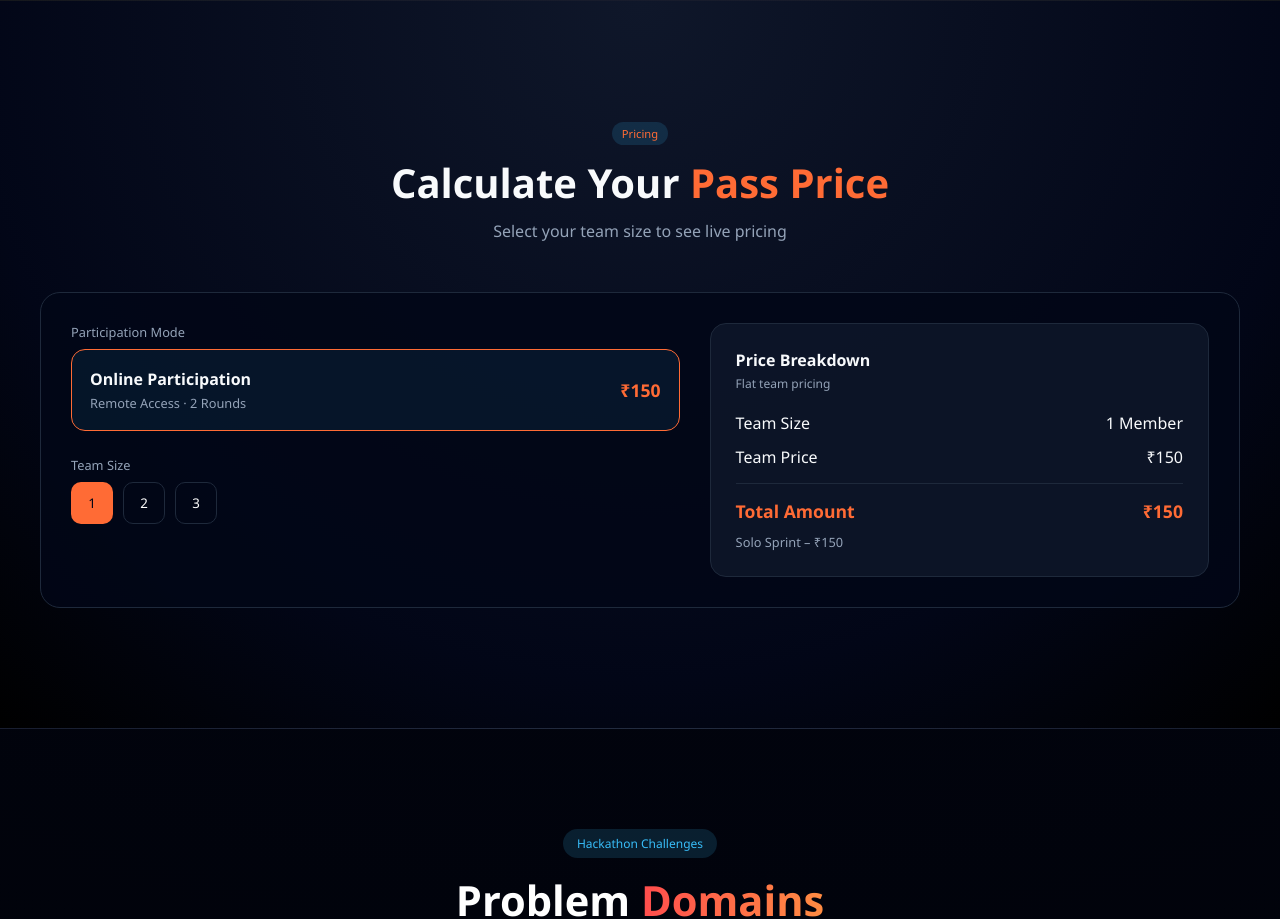
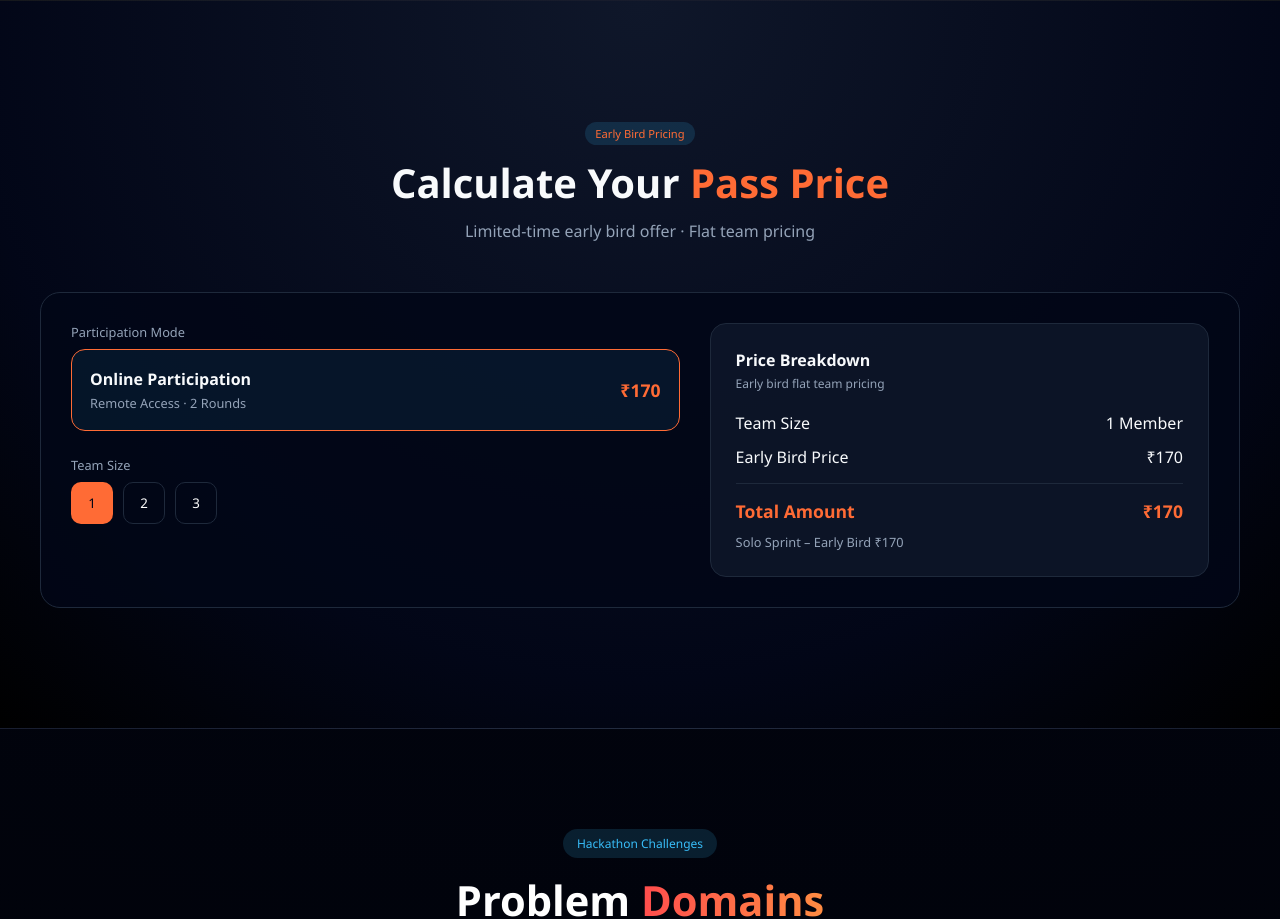
Before and after one commit to akash-1316/ideasprint-frontend, a React (Vite) app: page / in a window 1280 px wide. Shown: the part 800-1719 px from the top of the page. Built offline with nearby package versions, Linux system fonts and the light colour scheme.

Commit message:
Update Pricing.jsx

```diff
--- a/src/components/Pricing/Pricing.jsx
+++ b/src/components/Pricing/Pricing.jsx
@@ -2,11 +2,11 @@ import { useState } from "react";
 import "./Pricing.css";
 
 export default function Pricing() {
-  // ✅ SLAB PRICING
+  // 🔥 EARLY BIRD TEAM PRICING
   const PRICE_MAP = {
-    1: 150,
-    2: 250,
-    3: 350,
+    1: 170,
+    2: 255,
+    3: 340,
   };
 
   const [teamSize, setTeamSize] = useState(1);
@@ -15,14 +15,14 @@ export default function Pricing() {
 
   return (
     <section className="pricing-section" id="pricing">
-      <span className="pricing-tag">Pricing</span>
+      <span className="pricing-tag">Early Bird Pricing</span>
 
       <h2>
         Calculate Your <span>Pass Price</span>
       </h2>
 
       <p className="pricing-sub">
-        Select your team size to see live pricing
+        Limited-time early bird offer · Flat team pricing
       </p>
 
       <div className="pricing-card">
@@ -55,15 +55,17 @@ export default function Pricing() {
         {/* RIGHT */}
         <div className="pricing-right">
           <h4>Price Breakdown</h4>
-          <p className="muted">Flat team pricing</p>
+          <p className="muted">Early bird flat team pricing</p>
 
           <div className="row">
             <span>Team Size</span>
-            <span>{teamSize} Member{teamSize > 1 ? "s" : ""}</span>
+            <span>
+              {teamSize} Member{teamSize > 1 ? "s" : ""}
+            </span>
           </div>
 
           <div className="row">
-            <span>Team Price</span>
+            <span>Early Bird Price</span>
             <span>₹{PRICE_MAP[teamSize]}</span>
           </div>
 
@@ -75,9 +77,9 @@ export default function Pricing() {
           </div>
 
           <p className="calc">
-            {teamSize === 1 && "Solo Sprint – ₹150"}
-            {teamSize === 2 && "Duo Drive – ₹250"}
-            {teamSize === 3 && "Trio Thunder – ₹350"}
+            {teamSize === 1 && "Solo Sprint – Early Bird ₹170"}
+            {teamSize === 2 && "Duo Drive – Early Bird ₹255"}
+            {teamSize === 3 && "Trio Thunder – Early Bird ₹340"}
           </p>
         </div>
       </div>
```
